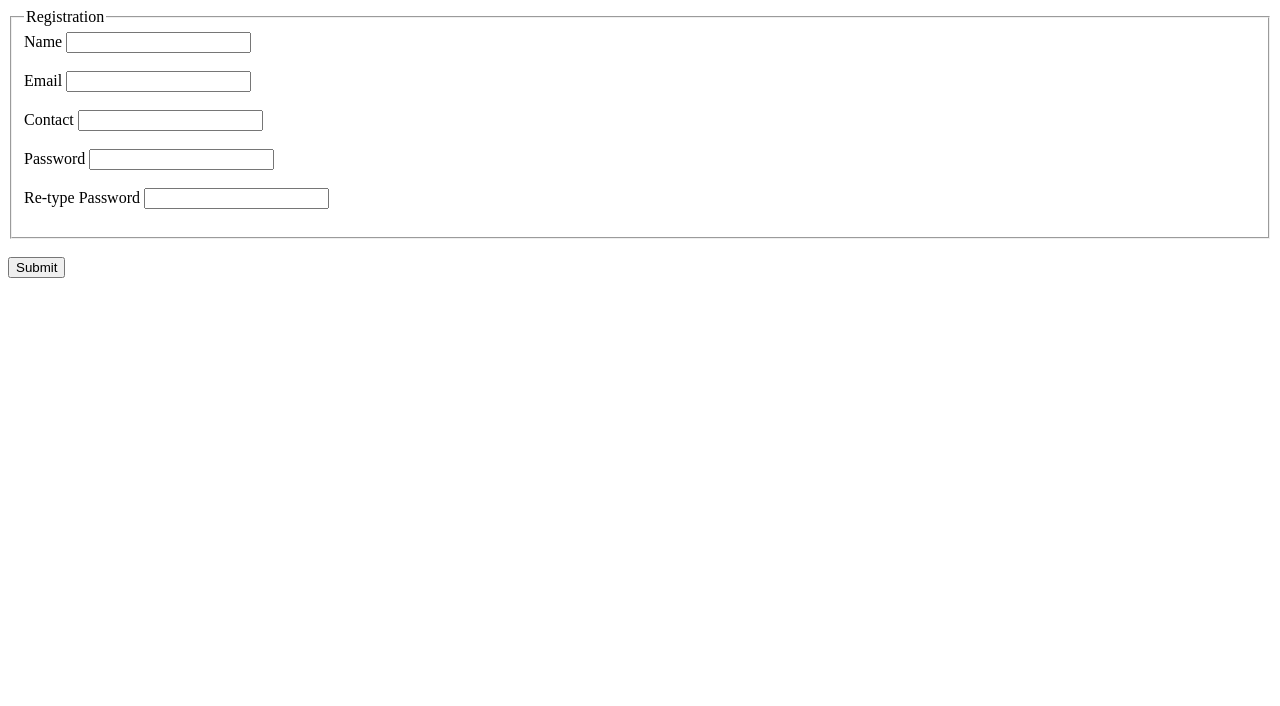
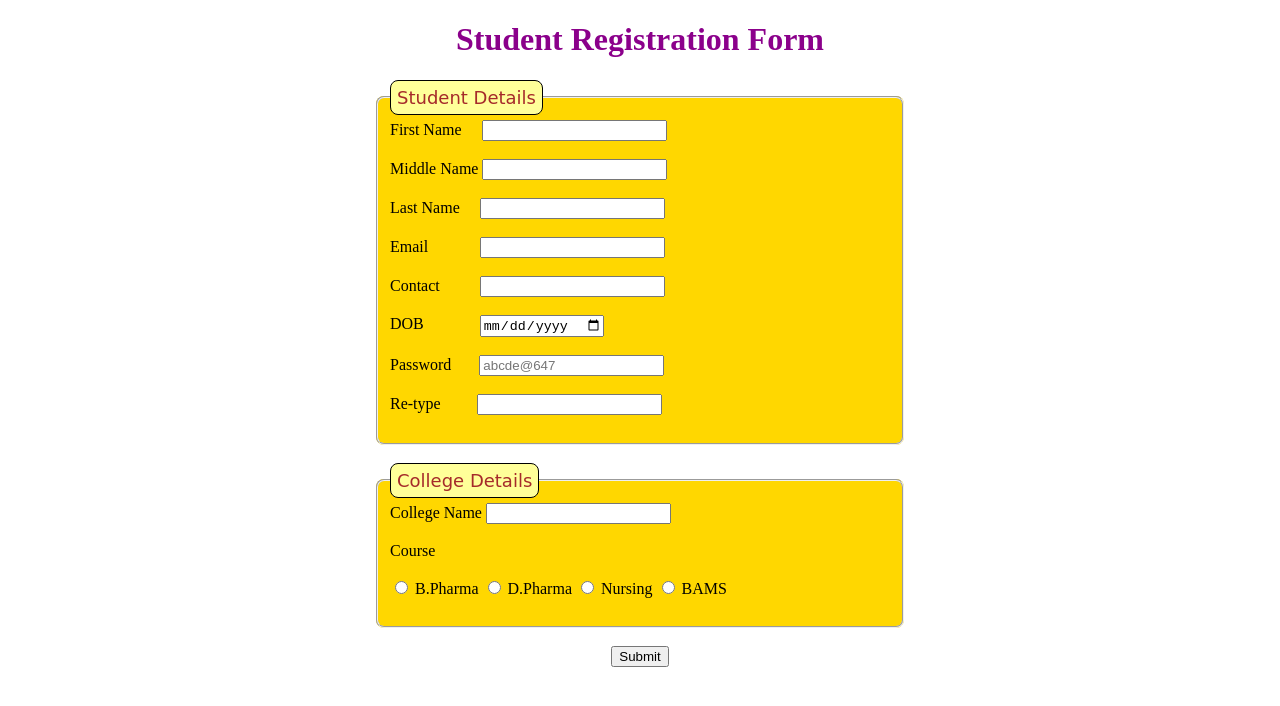
Before and after one commit to Preethi-source-debug/mini.github.io, a plain HTML site: page index.html in a window 1280 px wide. Drawn offline with Linux system fonts and the light colour scheme.

Commit message:
index.html

```diff
--- a/index.html
+++ b/index.html
@@ -1,31 +1,113 @@
 <!DOCTYPE html>
 <html lang="en">
 <head>
-    <title>MyWebsite</title>
+    <title>Registration Website</title>
     <link rel="icon" href="download.jpg">
+
+    <style>
+        #one:hover{
+            background-color: blueviolet;
+        }
+
+        legend{
+            font-family: cursive;
+            color: brown;
+            font-size: large;
+            background: #FF9;
+            border: solid 1px black;
+            -moz-border-radius: 8px;
+            border-radius: 8px;
+            padding: 6px;
+        }
+
+        fieldset{
+            background-color:gold;
+            -moz-border-radius: 8px;
+            border-radius: 8px;
+        }
+
+        h1{
+            color:darkmagenta;
+        }
+
+    </style>
 </head>
 <body>
+    <center>
+    <h1>Student Registration Form</h1></center>
     <form action="Formresponse.html" >
-        <Fieldset>
-                    <legend>Registration</legend>
-                <label for="name">Name</label>
-                <input type="text" required id="name" name="name">
+        <fieldset style = "width: 500px; margin: 0% auto;">
+                <legend>Student Details</legend>
+                <label for="fname">First Name</label>
+                &nbsp;&nbsp;&nbsp;
+                <input type="text" required id="fname" name="fname">
                 <br><br>
+
+                <label for="mname">Middle Name</label>
+                <input type="text" id="mname" name="mname">
+                <br><br>
+
+                <label for="lname">Last Name</label>
+                &nbsp;&nbsp;&nbsp;
+                <input type="text" required id="lname" name="lname">
+                <br><br>
+
                 <label for="email">Email</label>
+                &nbsp;&nbsp;&nbsp;&nbsp;&nbsp;&nbsp;&nbsp;&nbsp;&nbsp;&nbsp;&nbsp;
                 <input type="email" required id="email" name="email">
                 <br><br>
+
                 <label for="contact">Contact</label>
+                &nbsp;&nbsp;&nbsp;&nbsp;&nbsp;&nbsp;&nbsp;&nbsp;
                 <input type="text" required id="contact" name="contact" pattern="[6-9]{1}[0-9]{9}">
                 <br><br>
+
+                <label for="dob">DOB</label>
+                &nbsp;&nbsp;&nbsp;&nbsp;&nbsp;&nbsp;&nbsp;&nbsp;&nbsp;&nbsp;&nbsp;&nbsp;
+                <input type="date" id="dob" name="dob">
+                <br><br>
+
                 <label for="password">Password</label>
+                &nbsp;&nbsp;&nbsp;&nbsp;&nbsp;
+                <input type="text" required placeholder="abcde@647" id="password" name="password" >
+                <br><br>
+
+                <label for="password">Re-type </label>
+                &nbsp;&nbsp;&nbsp;&nbsp;&nbsp;&nbsp;&nbsp;
                 <input type="text" required id="password" name="password">
                 <br><br>
-                <label for="password">Re-type Password</label>
-                <input type="text" required id="password" name="password">
-                <br><br>
-        </Fieldset>
+        </fieldset>
+        <br>
+
+        <fieldset style = "width: 500px; margin: 0% auto;">
+            <legend>College Details</legend>
+
+            <label for="collegename">College Name</label>
+            <input type="text" required id="collegename" name="collegename">
+            <br><br>
+
+            <label for="">Course</label>
+            <br><br>
+
+            <input type="radio" id="B.pharma" name="course">
+            <label for="B.pharma">B.Pharma</label>
+
+            <input type="radio" id="D.pharma" name="course">
+            <label for="D.pharma">D.Pharma</label>
+
+            <input type="radio" id="Nursing" name="course">
+            <label for="Nursing">Nursing</label>
+
+            <input type="radio" id="BAMS" name="course">
+            <label for="BAMS">BAMS</label>
+            <br><br>
+
+
+        </fieldset>
+
+
             <br>
-           <input type="submit">
+           <center><input type="submit" id="one"></center>
     </form>
 </body>
 </html>
```
